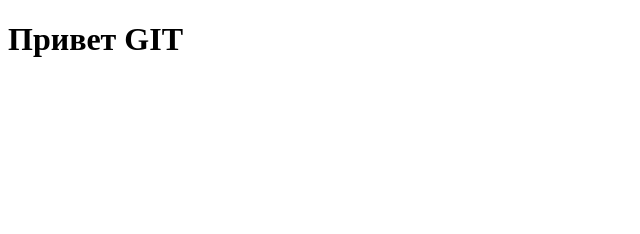
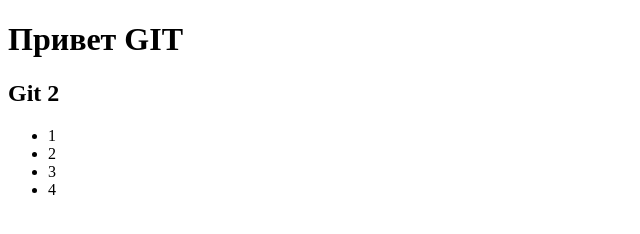
Before and after one commit to Ekaterina1402/github-tutorial, a plain HTML site: page index.html in a window 1280 px wide. Shown: the whole page, without its empty margins (0-640 px from the left). Drawn offline with Linux system fonts and the light colour scheme.

Commit message:
second commit

```diff
--- a/index.html
+++ b/index.html
@@ -7,5 +7,12 @@
   </head>
   <body>
     <h1>Привет GIT</h1>
+    <h2>Git 2</h2>
+    <ul>
+      <li>1</li>
+      <li>2</li>
+      <li>3</li>
+      <li>4</li>
+    </ul>
   </body>
 </html>
```
